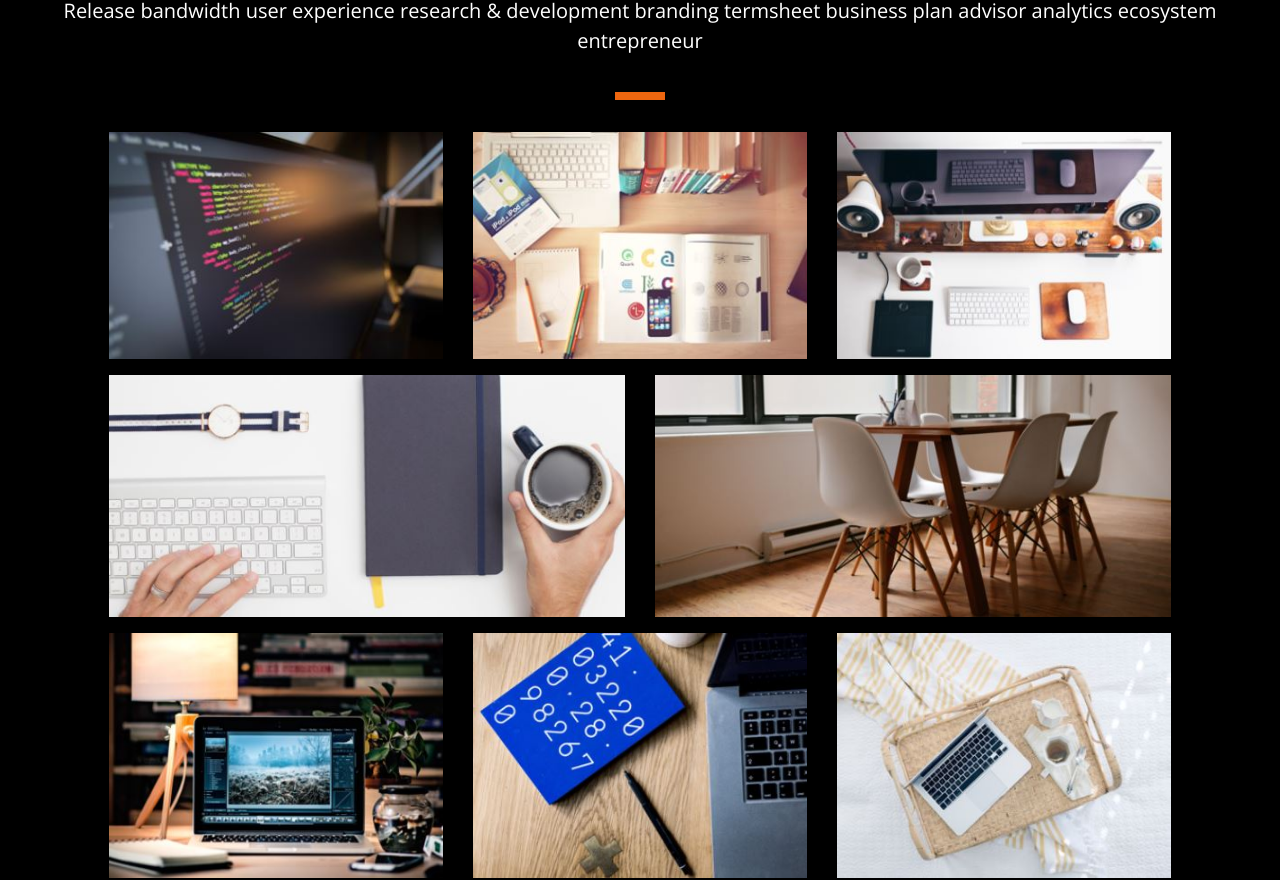
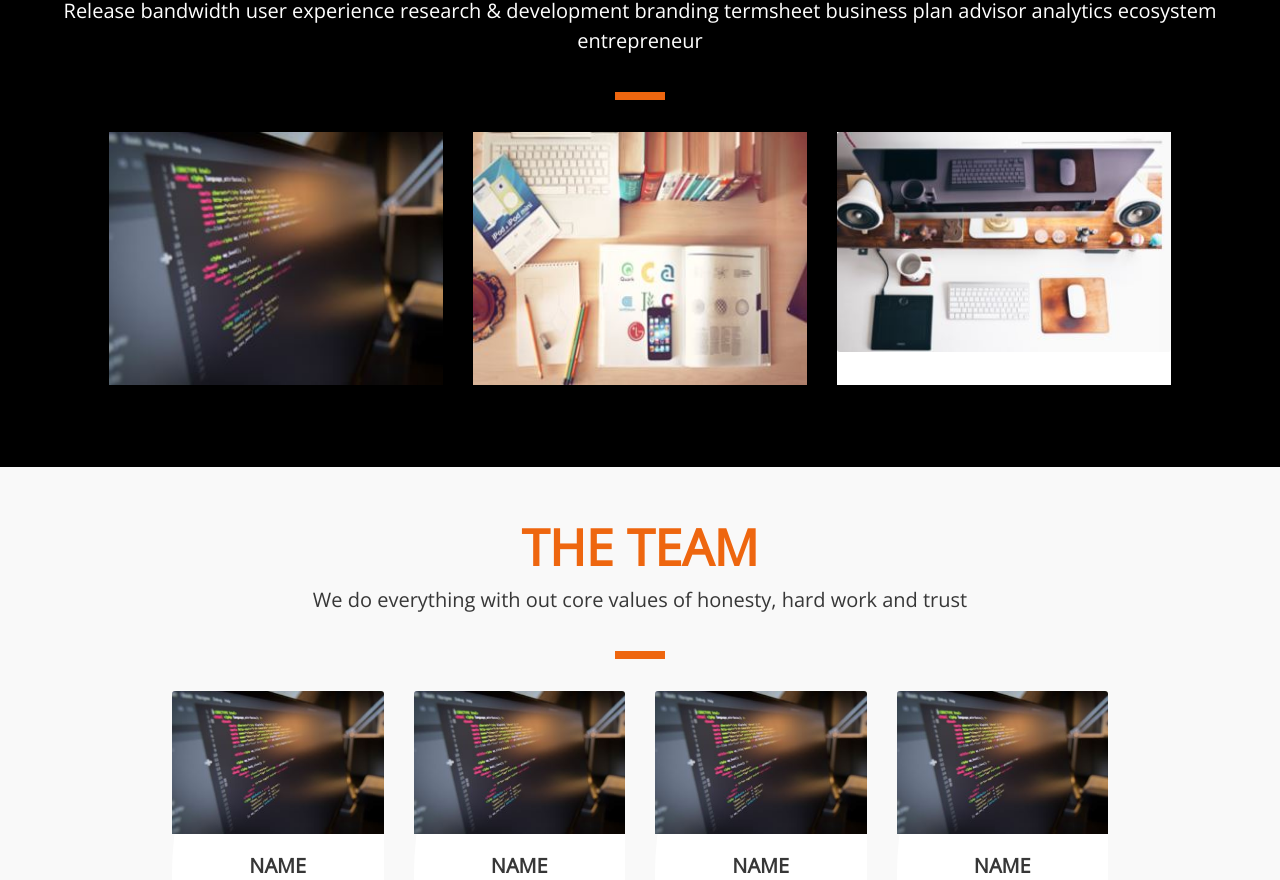
Before and after one commit to ashapatel1997/Bootstrap, an Angular app in the folder amaze-theme/: page / in a window 1280 px wide. Shown: the part 2268-3148 px from the top of the page. Built offline with nearby package versions, Linux system fonts and the light colour scheme.

Commit message:
overlay effect

```diff
--- a/amaze-theme/src/app/app.component.html
+++ b/amaze-theme/src/app/app.component.html
@@ -226,10 +226,33 @@
       <div class="row d-flex content-row p-4">
 
         <!-- work-1 -->
-        <div class="col-md-4 col-6 my-2 content-grid">
-          <div class="card content-card px-0 mx-0 overlay">
-            <img class="card-img  " src="../assets/service-1.jpg" />
-            <div class="card-body card-img-overlay  px-1 text-center ">
+        <div class="col-12 col-sm-6 col-md-6 col-lg-4 col-xl-4 my-2 content-grid">
+          <div class="card content-card px-0 mx-0 ">
+            <img class="image " src="../assets/service-1.jpg" />
+            <div class="overlay">
+              <div class="card-body   px-1 py-5 text-center ">
+                <span class="body-heading card-title">WEB DEVELOPMENT</span>
+                <p class="card-text body-heading-lead pt-2">
+                  Some quick example text to build
+
+                </p>
+                <button class="btn view-more-btn">
+                  VIEW MORE
+                </button>
+              </div>
+            </div>
+
+          </div>
+        </div>
+
+        <!-- work-2 -->
+        <div class="col-12 col-sm-6 col-md-6 col-lg-4 col-xl-4  my-2 content-grid">
+
+
+        <div class="card content-card px-0 mx-0 ">
+          <img class="image " src="../assets/service-2.jpg" />
+          <div class="overlay">
+            <div class="card-body   px-1 py-5  text-center ">
               <span class="body-heading card-title">WEB DEVELOPMENT</span>
               <p class="card-text body-heading-lead pt-2">
                 Some quick example text to build
@@ -240,14 +263,7 @@
               </button>
             </div>
           </div>
-        </div>
 
-        <!-- work-2 -->
-        <div class="col-md-4 col-6 my-2 content-grid">
-          <div class="card content-card px-0 mx-0">
-            <img class="card-img  " src="../assets/service-2.jpg" />
-            <div class="card-body card-img-overlay  px-1 text-center overlay">
-            </div>
           </div>
         </div>
 
@@ -255,13 +271,14 @@
         <div class="col-md-4 col-12 my-2 content-grid">
           <div class="card content-card px-0 mx-0">
             <img class="card-img  " src="../assets/service-3.jpg" />
-            <div class="card-body card-img-overlay  px-1 text-center overlay">
+            <div class="card-body card-img-overlay  px-1 text-center ">
+
             </div>
           </div>
         </div>
 
         <!-- work-4 -->
-        <div class="col-md-6 col-6 my-2 content-grid">
+        <!--<div class="col-md-6 col-6 my-2 content-grid">
           <div class="card content-card px-0 mx-0">
             <img class="card-img  " src="../assets/service-4.jpg" />
             <div class="card-body card-img-overlay  px-1 text-center overlay">
@@ -269,43 +286,43 @@
 
             </div>
           </div>
-        </div>
+        </div>-->
 
         <!-- work-5 -->
-        <div class="col-md-6 col-6 my-2 content-grid">
+        <!--<div class="col-md-6 col-6 my-2 content-grid">
           <div class="card content-card px-0 mx-0">
             <img class="card-img  " src="../assets/service-5.jpg" />
             <div class="card-body card-img-overlay  px-1 text-center overlay">
             </div>
           </div>
-        </div>
+        </div>-->
 
         <!-- work-6 -->
-        <div class="col-md-4 col-12 my-2 content-grid">
+        <!--<div class="col-md-4 col-12 my-2 content-grid">
           <div class="card content-card px-0 mx-0">
             <img class="card-img  " src="../assets/service-6.jpg" />
             <div class="card-body card-img-overlay  px-1 text-center overlay">
             </div>
           </div>
-        </div>
+        </div>-->
 
         <!-- work-7 -->
-        <div class="col-md-4 col-6 my-2 content-grid">
+        <!--<div class="col-md-4 col-6 my-2 content-grid">
           <div class="card content-card px-0 mx-0">
             <img class="card-img  " src="../assets/service-7.jpg" />
             <div class="card-body card-img-overlay  px-1 text-center overlay">
             </div>
           </div>
-        </div>
+        </div>-->
 
         <!-- work-8 -->
-        <div class="col-md-4 col-6 my-2 content-grid">
+        <!--<div class="col-md-4 col-6 my-2 content-grid">
           <div class="card content-card px-0 mx-0">
             <img class="card-img  " src="../assets/service-8.jpg" />
             <div class="card-body card-img-overlay  px-1 text-center overlay">
             </div>
           </div>
-        </div>
+        </div>-->
 
       </div>
 
--- a/amaze-theme/src/app/styles/section-4-portfolio/section-4-portfolio.scss
+++ b/amaze-theme/src/app/styles/section-4-portfolio/section-4-portfolio.scss
@@ -19,26 +19,28 @@
     .content-row {
       .content-grid {
         .content-card { border: none; height: 100%; border-radius: 0px;
-          .card-img { height: 100%; border: none; border-radius: 0px; }
-          .card-body { transition: 0.5s; top: 15%; color: white;
-            .body-heading { transition: 0.5s;
-              &:hover { font-size: $larg-font; font-weight: 700; cursor: auto; }
-            }
-            .body-heading-lead { transition: 0.5s;
-              &:hover { font-size: $medium-font; font-weight: 400; cursor: auto; }
-            }
-            .view-more-btn {
-              transition: 0.5s;
-              @include button-style($deep-orange,40px,175px,$medium-font,$mt-0);
-              color: white;
-
-              &:hover {
-                font-weight: 400;
-
-                @include button-style($deep-orange,35px,165px,$larg-font,$mt-0);
-                padding: 0px;
+          .image { height: 100%; width: 100%; border: none; border-radius: 0px; position: absolute; }
+          .overlay { z-index: 999; opacity: 0; transition: all 1s ease-in-out;
+            .card-body { transition: 0.5s; color: white; background-color: #10B6DD; opacity: 0.9; margin: 20px;
+              .body-heading {
+                cursor: auto;
+                @include font($larg-font,$semi-bold);
+              }
+              .body-heading-lead {
+                cursor: auto;
+                @include font($medium-font,$normal);
+              }
+              .view-more-btn {
+                transition: 0.5s;
+                @include button-style($deep-orange,40px,50%,$medium-font,$mt-0);
+                color: white;
+                &:hover { background-color: #d85b0e; }
+                &:focus { outline: none; box-shadow: none; }
+                &:active { outline: none; box-shadow: none; }
               }
             }
+
+            &:hover { opacity: 1; }
           }
         }
       }
@@ -56,7 +58,38 @@
         .heading-lead { font-size: $medium-font; }
       }
     }
-    .portfolio-content { padding-bottom: 0px; }
+    /*content*/ .portfolio-content { padding-bottom: 50px;
+      .content-row {
+        .content-grid {
+          .content-card { border: none; height: 100%; border-radius: 0px;
+            .image { height: 100%; width: 100%; border: none; border-radius: 0px; position: absolute; }
+            .overlay { z-index: 999; opacity: 0; transition: all 1s ease-in-out;
+              .card-body { transition: 0.5s; color: white; background-color: #10B6DD; opacity: 0.9; margin: 20px;padding:10px!important;
+                .body-heading {
+                  cursor: auto;
+                  @include font($medium-font,$semi-bold);
+                }
+                .body-heading-lead {
+                  cursor: auto;
+                  @include font($small-font,$normal);
+                }
+                .view-more-btn {
+                  transition: 0.5s;
+
+                  @include button-style($deep-orange,30px,auto,10px,$mt-0);
+                  color: white;
+                  &:hover { background-color: #d85b0e; }
+                  &:focus { outline: none; box-shadow: none; }
+                  &:active { outline: none; box-shadow: none; }
+                }
+              }
+
+              &:hover { opacity: 1; }
+            }
+          }
+        }
+      }
+    }
   }
   }
 
@@ -77,11 +110,3 @@
 
 
 /*-----------overlay----------*/
-.overlay { opacity: 1; transition: 1s;
-  .card-body { opacity: 0; }
-  &:hover { cursor: pointer;
-    .card-body { opacity: 1;
-
-    }
-  }
-}
```
